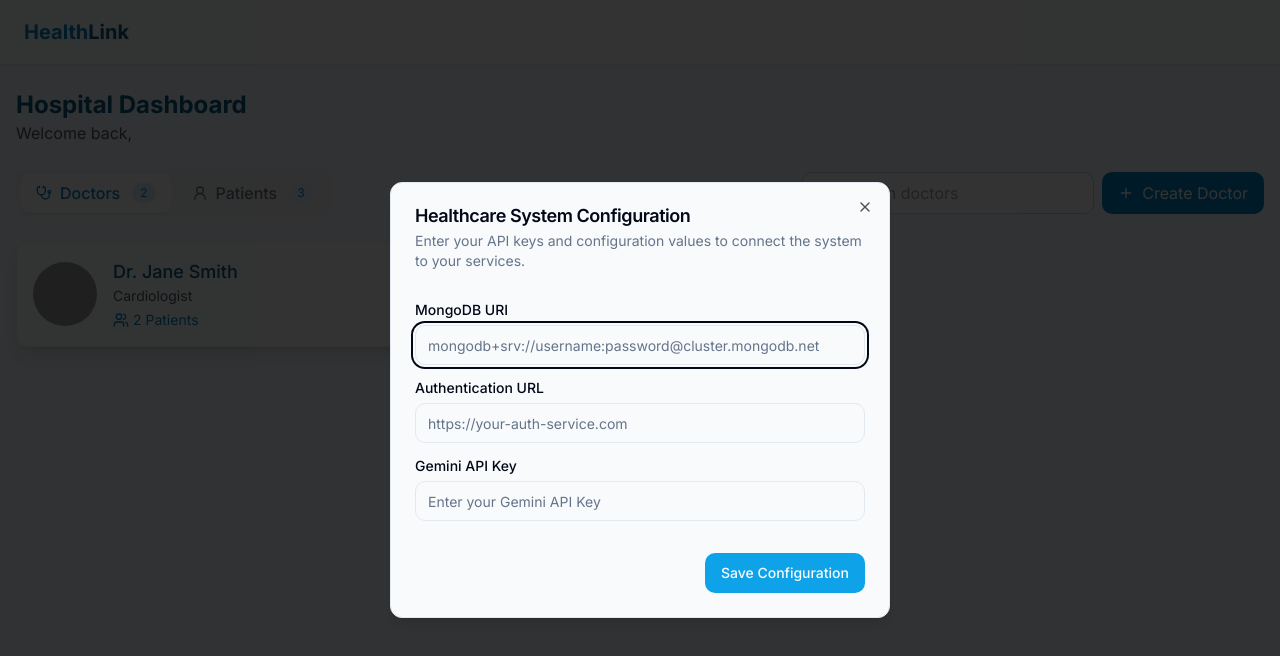
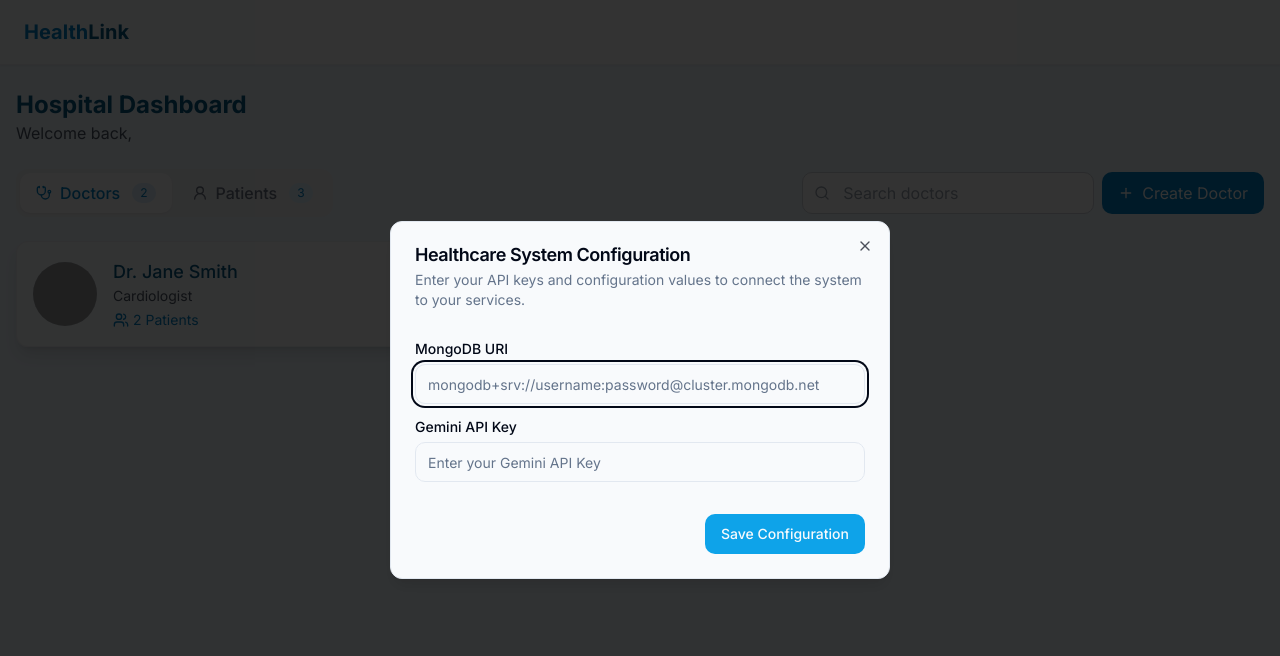
Before and after one commit to Hamsikakrishnan/doctorpatient-link, a React (Vite) app: page /hospital-dashboard in a window 1280 px wide. Shown: the top 656 px of the page. Built offline with nearby package versions, Linux system fonts and the light colour scheme; grey boxes are pictures that could not be loaded.

Commit message:
Refactor project to use Gemini/MongoDB
The project was refactored to use Gemini and MongoDB APIs, and the authentication URL dependency was removed.

```diff
--- a/src/components/ConfigSetup.tsx
+++ b/src/components/ConfigSetup.tsx
@@ -14,7 +14,6 @@ interface ConfigSetupProps {
 const ConfigSetup: React.FC<ConfigSetupProps> = ({ onComplete }) => {
   const [open, setOpen] = useState(false);
   const [mongodbUri, setMongodbUri] = useState(getConfigKey('MONGODB_URI') || '');
-  const [authUrl, setAuthUrl] = useState(getConfigKey('AUTHENTICATION_URL') || '');
   const [geminiKey, setGeminiKey] = useState(getConfigKey('GEMINI_API_KEY') || '');
   const [isConfigured, setIsConfigured] = useState(false);
 
@@ -23,24 +22,21 @@ const ConfigSetup: React.FC<ConfigSetupProps> = ({ onComplete }) => {
 
     // Check if we already have configuration
     const hasMongodbUri = !!getConfigKey('MONGODB_URI');
-    const hasAuthUrl = !!getConfigKey('AUTHENTICATION_URL');
     const hasGeminiKey = !!getConfigKey('GEMINI_API_KEY');
 
     setMongodbUri(getConfigKey('MONGODB_URI') || '');
-    setAuthUrl(getConfigKey('AUTHENTICATION_URL') || '');
     setGeminiKey(getConfigKey('GEMINI_API_KEY') || '');
 
-    setIsConfigured(hasMongodbUri && hasAuthUrl && hasGeminiKey);
+    setIsConfigured(hasMongodbUri && hasGeminiKey);
 
     // Open dialog if we're missing configuration
-    if (!(hasMongodbUri && hasAuthUrl && hasGeminiKey)) {
+    if (!(hasMongodbUri && hasGeminiKey)) {
       setOpen(true);
     }
   }, []);
 
   const saveConfiguration = () => {
     setConfigKey('MONGODB_URI', mongodbUri);
-    setConfigKey('AUTHENTICATION_URL', authUrl);
     setConfigKey('GEMINI_API_KEY', geminiKey);
 
     setIsConfigured(true);
@@ -79,16 +75,6 @@ const ConfigSetup: React.FC<ConfigSetupProps> = ({ onComplete }) => {
             </div>
 
             <div className="grid gap-2">
-              <Label htmlFor="authUrl">Authentication URL</Label>
-              <Input
-                id="authUrl"
-                value={authUrl}
-                onChange={(e) => setAuthUrl(e.target.value)}
-                placeholder="https://your-auth-service.com"
-              />
-            </div>
-
-            <div className="grid gap-2">
               <Label htmlFor="geminiKey">Gemini API Key</Label>
               <Input
                 id="geminiKey"
--- a/src/config/keys.ts
+++ b/src/config/keys.ts
@@ -4,7 +4,6 @@
 
 interface ConfigKeys {
   MONGODB_URI?: string;
-  AUTHENTICATION_URL?: string;
   GEMINI_API_KEY?: string;
 }
 
--- a/src/context/AuthContext.tsx
+++ b/src/context/AuthContext.tsx
@@ -44,9 +44,9 @@ export const AuthProvider: React.FC<{ children: React.ReactNode }> = ({ children
     try {
       // Check if API keys are configured
       const mongodbUri = getConfigKey('MONGODB_URI');
-      const authUrl = getConfigKey('AUTHENTICATION_URL');
+      const geminiKey = getConfigKey('GEMINI_API_KEY');
 
-      if (!mongodbUri || !authUrl) {
+      if (!mongodbUri || !geminiKey) {
         toast({
           title: "Configuration Required",
           description: "Please set up your API keys before logging in.",
@@ -54,9 +54,6 @@ export const AuthProvider: React.FC<{ children: React.ReactNode }> = ({ children
         });
         throw new Error('API keys not configured');
       }
-
-      // In a real app, this would use the authUrl to authenticate
-      // For demo purposes, we'll still use the mock authentication
 
       // Simulate API call
       await new Promise(resolve => setTimeout(resolve, 1000));
```
